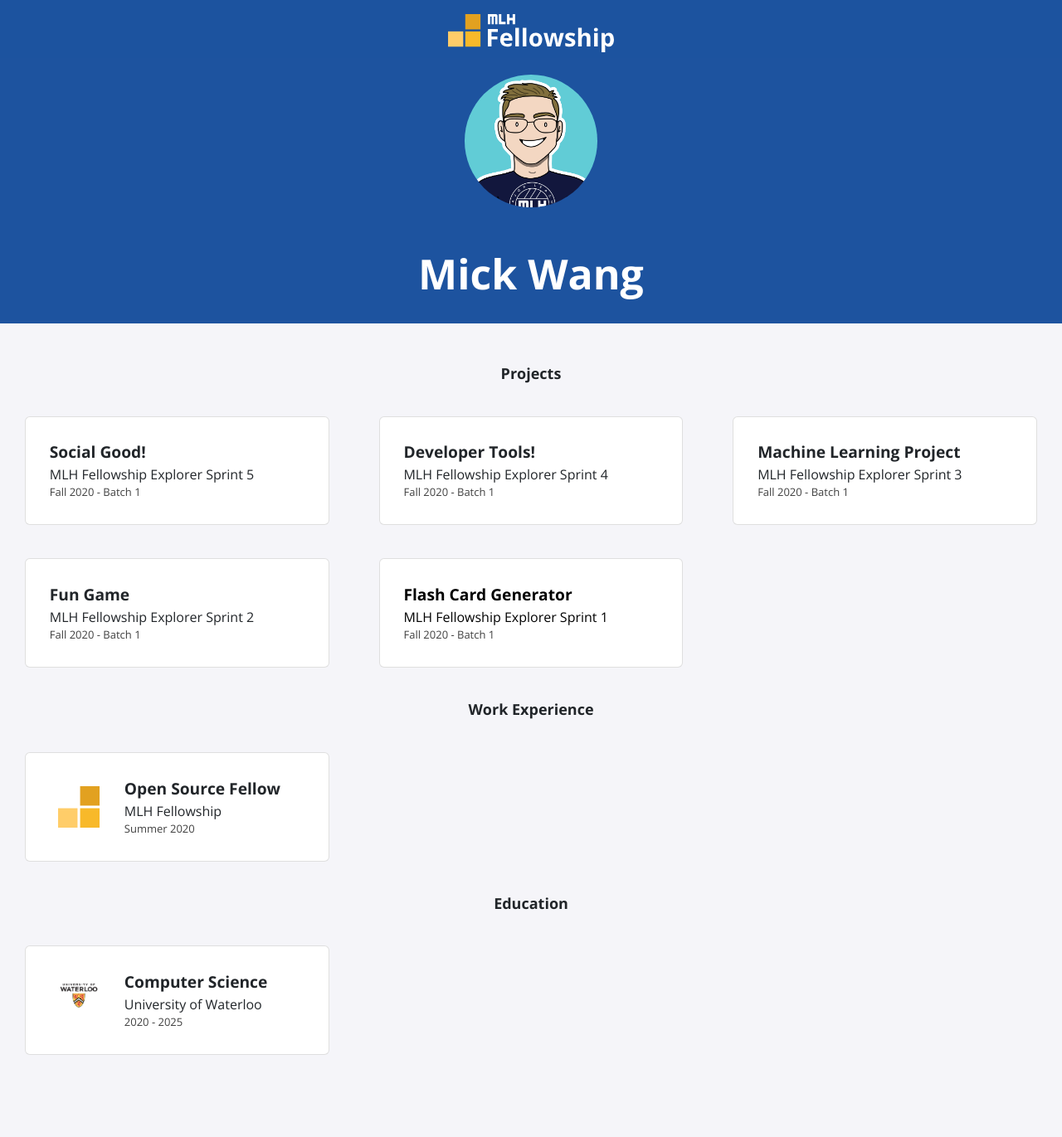
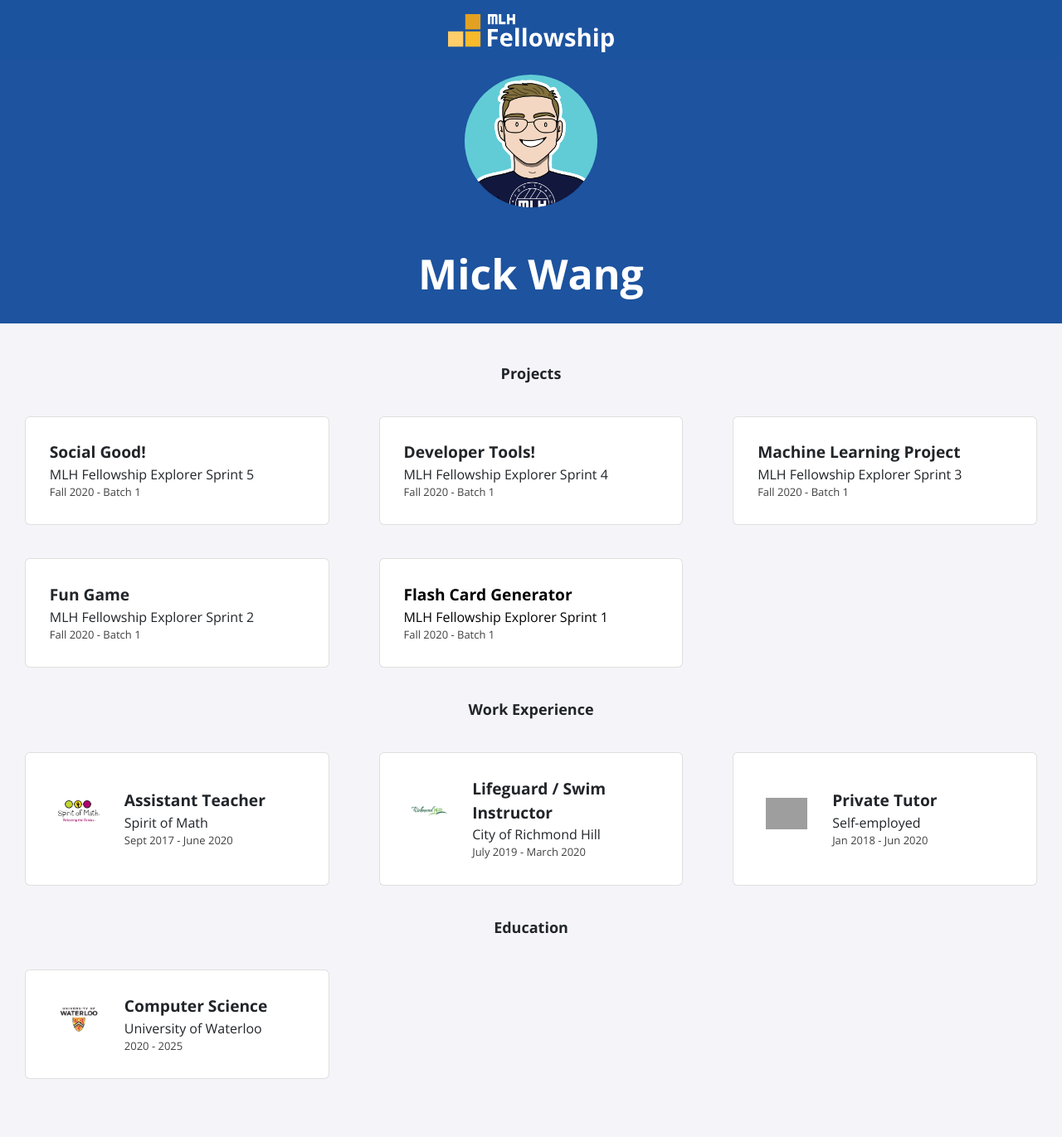
Before and after one commit to mwango-phoenix/mwango-phoenix.github.io, a Jekyll site: the page built from index.html, in a window 1280 px wide. Shown: the whole page at 83% size. Built offline with Jekyll 4.4.1, drawn with Linux system fonts in a browser that asks for light colours; nearby versions of some CDN libraries; before the commit the page ends 1342 px from its top, so only the background shows below that; grey boxes are pictures that could not be loaded.

Commit message:
Updated experiences

```diff
--- a/_data/experience.yml
+++ b/_data/experience.yml
@@ -1,4 +1,13 @@
-- role: Open Source Fellow
-  company: MLH Fellowship
-  dates: Summer 2020
-  logo: fellowship.svg
+- role: Assistant Teacher
+  company: Spirit of Math
+  dates: Sept 2017 - June 2020
+  logo: sms.png
+
+- role: Lifeguard / Swim Instructor
+  company: City of Richmond Hill
+  dates: July 2019 - March 2020
+  logo: rh.png
+
+- role: Private Tutor
+  company: Self-employed
+  dates: Jan 2018 - Jun 2020
```
